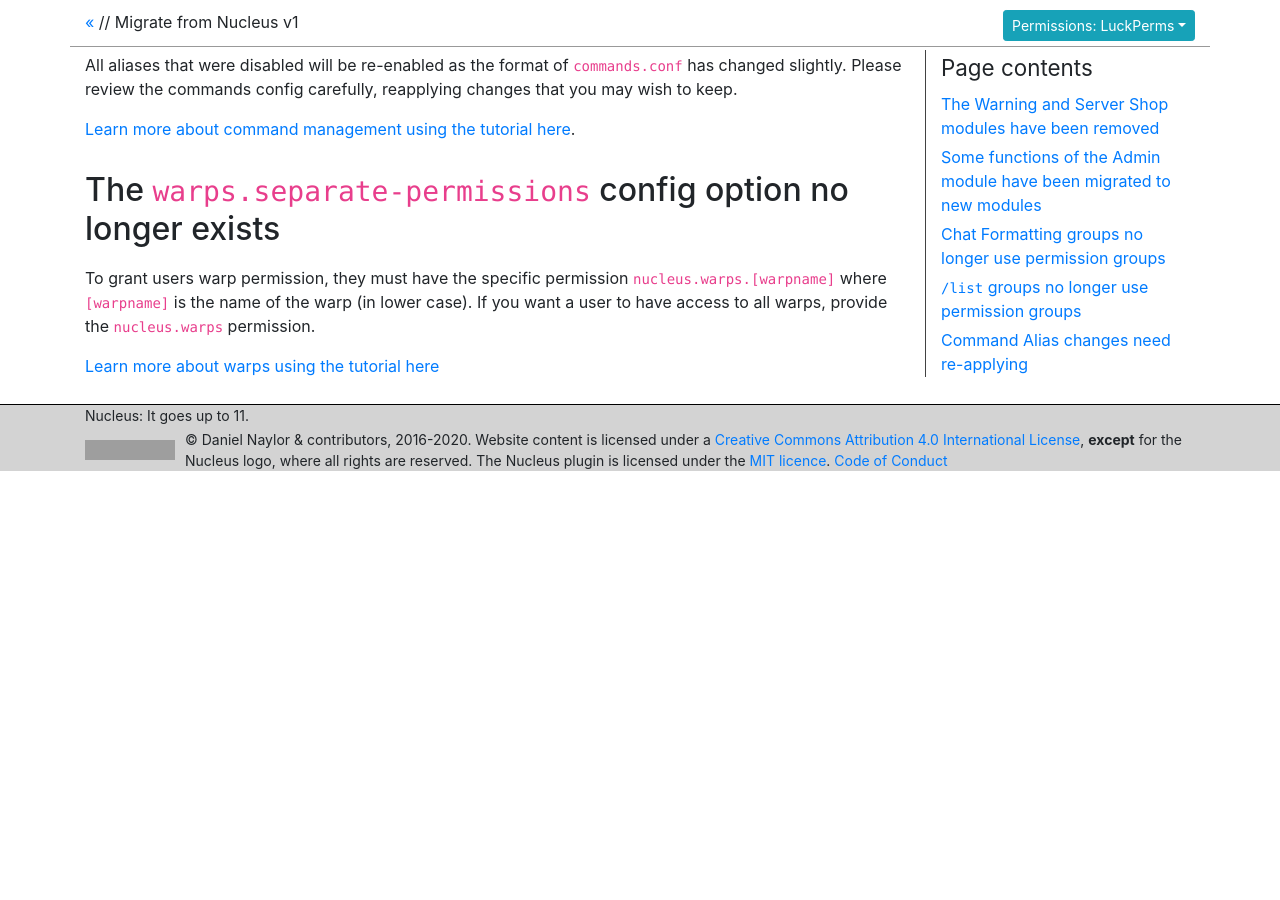
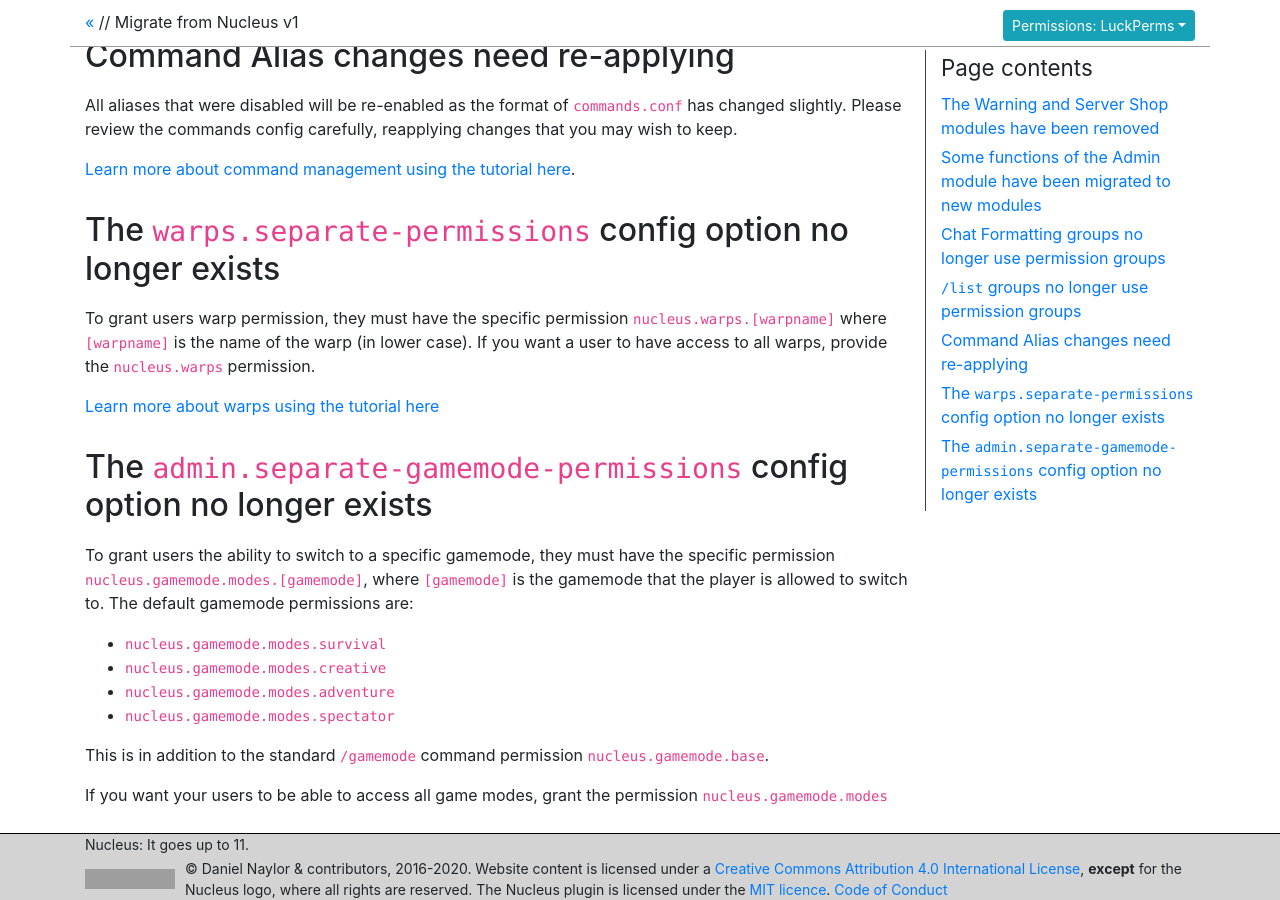
Before and after one commit to NucleusPowered/site-v2, a Jekyll site: the page built from docs/howto/migrate.md, in a window 1280 px wide and 900 px high, scrolled down 1392 px. Built offline with Jekyll 4.4.1, drawn with Linux system fonts in a browser that asks for light colours; before the commit the page ends 1863 px from its top, so only the background shows below that; some of the changed text lies outside the part shown; grey boxes are pictures that could not be loaded.

Commit message:
Clarify gamemode migration

```diff
--- a/docs/howto/migrate.md
+++ b/docs/howto/migrate.md
@@ -54,3 +56,17 @@
 If you want a user to have access to all warps, provide the `nucleus.warps` permission.
 
 [Learn more about warps using the tutorial here](../tutorial/warp)
+
+## The `admin.separate-gamemode-permissions` config option no longer exists
+
+To grant users the ability to switch to a specific gamemode, they must have the specific permission `nucleus.gamemode.modes.[gamemode]`,
+where `[gamemode]` is the gamemode that the player is allowed to switch to. The default gamemode permissions are:
+
+* `nucleus.gamemode.modes.survival`
+* `nucleus.gamemode.modes.creative`
+* `nucleus.gamemode.modes.adventure`
+* `nucleus.gamemode.modes.spectator`
+
+This is in addition to the standard `/gamemode` command permission `nucleus.gamemode.base`.
+
+If you want your users to be able to access all game modes, grant the permission `nucleus.gamemode.modes`
```
Also changed, not shown: other parts of docs/howto/migrate.md (+2 -0 lines), docs/modules/admin.md (+4 -3 lines).
